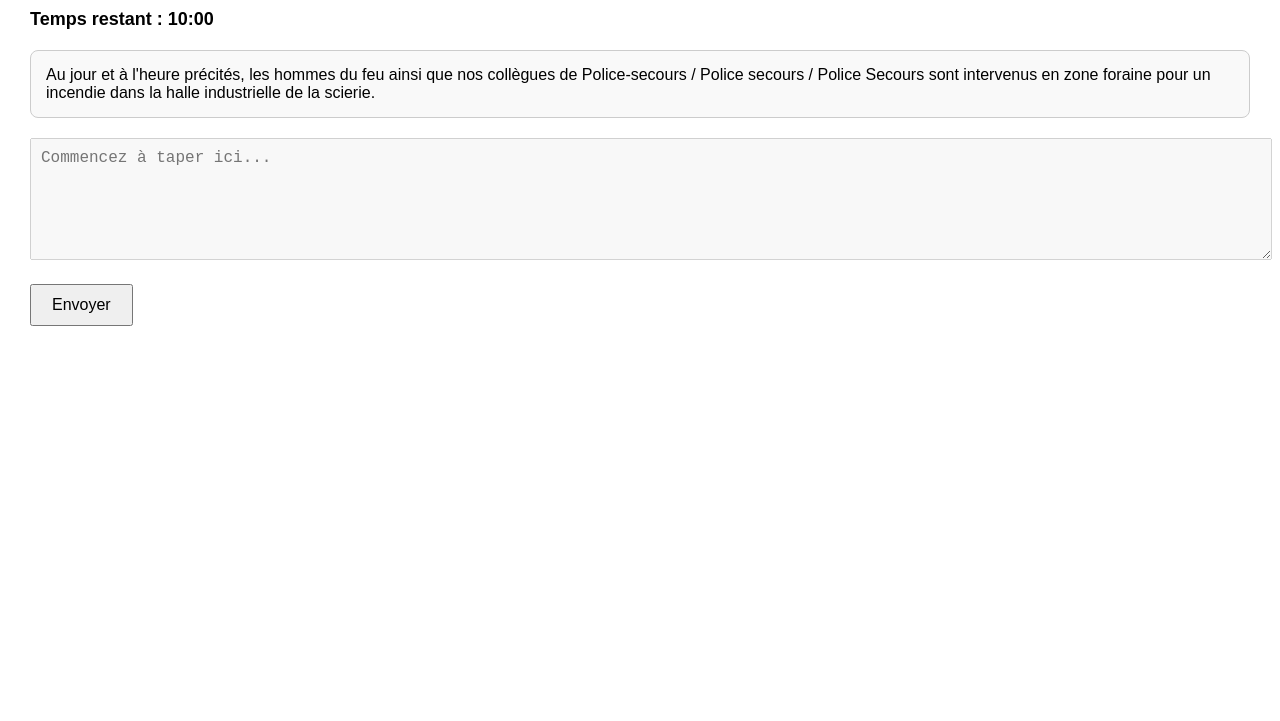
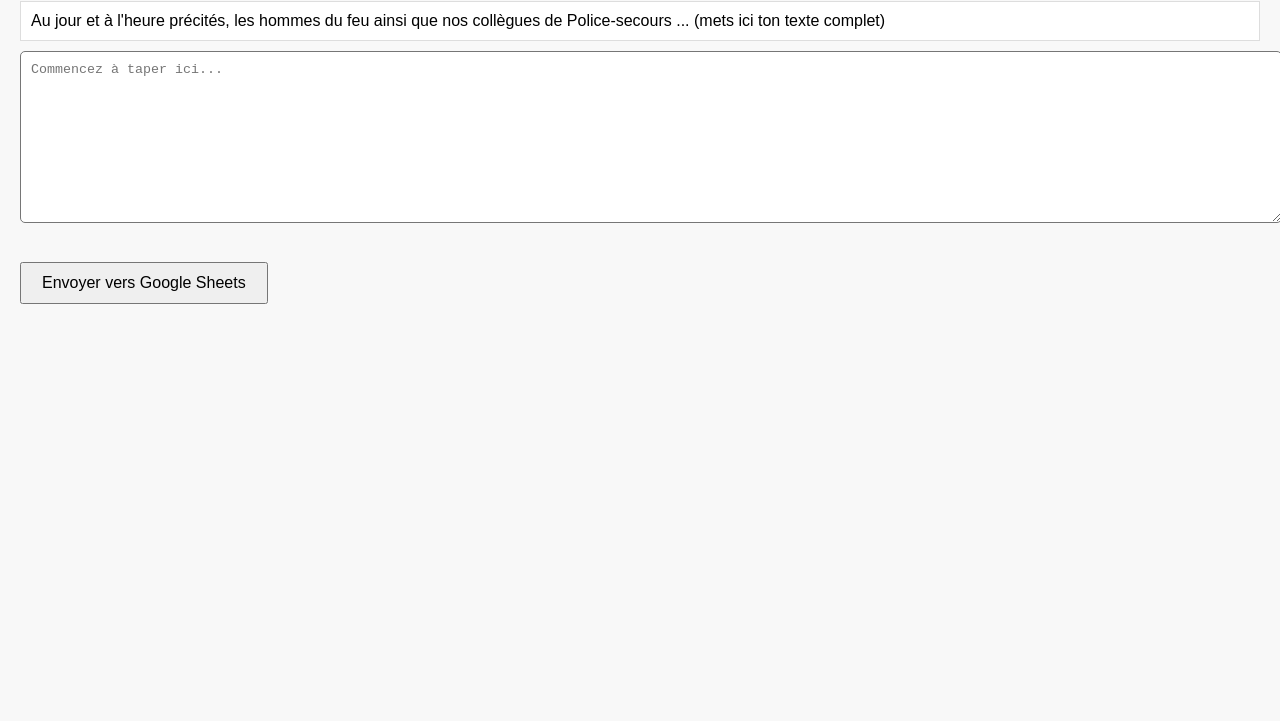
Before and after one commit to jadeuldry/Test-dactylo-1, a plain HTML site: page index.html in a window 1280 px wide. Shown: the part 79-800 px from the top of the page. Drawn offline with Linux system fonts and the light colour scheme.

Commit message:
Update index.html

```diff
--- a/index.html
+++ b/index.html
@@ -4,97 +4,52 @@
   <meta charset="UTF-8">
   <title>Test de dactylographie</title>
   <style>
-    body { font-family: Arial, sans-serif; margin: 30px; }
-    #texte { margin-bottom: 20px; padding: 15px; border: 1px solid #ccc; border-radius: 8px; background: #f9f9f9; }
-    textarea { width: 100%; min-height: 100px; padding: 10px; font-size: 16px; }
-    button { margin-top: 20px; padding: 10px 20px; font-size: 16px; }
-    #timer { font-size: 18px; font-weight: bold; margin-bottom: 20px; }
+    body { font-family: Arial, sans-serif; margin: 20px; background: #f8f8f8; }
+    h1 { text-align: center; }
+    textarea { width: 100%; padding: 10px; border-radius: 5px; }
+    #reference { background: #fff; padding: 10px; border: 1px solid #ddd; margin-bottom: 10px; }
+    #saisie { height: 150px; }
+    #resultats { margin-top: 20px; font-weight: bold; }
+    button { margin-top: 15px; padding: 10px 20px; font-size: 16px; cursor: pointer; }
   </style>
 </head>
 <body>
   <h1>Test de dactylographie</h1>
-  <div id="timer">Temps restant : 10:00</div>
-  <div id="texte"></div>
-  <textarea id="saisie" placeholder="Commencez à taper ici..." disabled></textarea>
-  <button onclick="envoyer()">Envoyer</button>
-  <p id="status"></p>
+
+  <div id="reference"></div>
+
+  <textarea id="saisie" placeholder="Commencez à taper ici..."></textarea>
+
+  <div id="resultats"></div>
+  <button id="envoyer">Envoyer vers Google Sheets</button>
 
   <script>
-    const texteRef = [
-      `Au jour et à l'heure précités, les hommes du feu ainsi que nos collègues de Police-secours / Police secours / Police Secours sont intervenus en zone foraine pour un incendie dans la halle industrielle de la scierie.`,
-      `Une fois l'incendie maîtrisé/ maitrisé, par le personnel du SPSL ainsi que celui du SDIS, soit vers vingt heures, plusieurs pompiers sont restés sur les lieux durant la nuit, pour surveiller le sinistre et éviter que le feu ne reprenne.`,
-      `Le procureur de l'arrondissement de Lausanne a été avisé des faits. Il a été renseigné au fur et à mesure de nos investigations.`,
-      `En compagnie de deux inspectrices de la Police cantonale vaudoise, nous nous sommes déplacés le jeudi quatre août, afin d'effectuer un constat technique. Lors de notre second passage, le chien incendie a fait des recherches approfondies sur le site. Celles-ci ont permis d'effectuer des prélèvements de résidus d'incendie.`,
-      `Lors de nos investigations, nous avons procédé à plusieurs auditions. Aucune des personnes n'a vu ou croisé de personne suspecte / personnes suspectes, à proximité de la scierie, le jour en question. Nous résumons leurs déclarations comme suit :`,
-      `Personne un`,
-      `Selon le justificatif de ses heures de présence à son travail, l'intéressé a pu nous certifier être arrivé à 19h45, sur les lieux de l'incendie. C'est en arrivant vers le restaurant situé à proximité de la scierie, qu'il a aperçu au fond du parc, des flammes proches du bâtiment de la scierie, à l'extérieur de la halle industrielle. Il a clairement vu que les flammes se trouvaient à environ deux mètres de la façade. Après un aller-retour au dépôt des pompiers, il est revenu sur les lieux de l'incendie et a constaté que les flammes s'étaient propagées à la paroi et avaient pris de la hauteur.`,
-      `Personne deux`,
-      `L'intéressé dispose d'un atelier en face de la scierie. Selon lui et la copie de la carte de timbrage de son amie, il a quitté son travail à 19h15 pour aller la chercher, à son travail. En sortant du bureau, il a vu des flammes qui se situaient derrière le local technique de la scierie. Depuis son emplacement, il ne voyait pas le foyer mais uniquement les flammes qui passaient au-dessus dudit local. Il ne s'est pas trop inquiété de la situation, pensant qu'un employé devait être à proximité. Selon lui, les flammes ne touchaient pas la paroi du bâtiment principal mais devaient être à une distance estimée à trois mètres. En rentrant à son domicile, soit environ trente minutes plus tard, il n'a rien constaté de spécial. Il n'a pas vu si les flammes étaient toujours actives.`
-    ];
+    // === Texte de référence ===
+    const texteReference = `Au jour et à l'heure précités, les hommes du feu ainsi que nos collègues de Police-secours ... (mets ici ton texte complet)`;
 
-    let index = 0;
-    let chrono;
-    let tempsRestant = 600; // 10 minutes
-    let started = false;
+    document.getElementById("reference").innerText = texteReference;
 
-    const zoneTexte = document.getElementById("texte");
-    const saisie = document.getElementById("saisie");
-    const timerEl = document.getElementById("timer");
-    zoneTexte.innerText = texteRef[index];
+    // Fonction de calcul des pénalités (uniquement sur la partie tapée)
+    function calculerPenalites(texteTape) {
+      let penalites = 0;
+      let refPart = texteReference.substring(0, texteTape.length);
 
-    function demarrerChrono() {
-      if (started) return;
-      started = true;
-      saisie.disabled = false;
-      chrono = setInterval(() => {
-        tempsRestant--;
-        let min = Math.floor(tempsRestant / 60);
-        let sec = tempsRestant % 60;
-        timerEl.innerText = `Temps restant : ${min}:${sec < 10 ? "0" + sec : sec}`;
-
-        if (tempsRestant === 60) {
-          saisie.style.minHeight = "300px"; // agrandit la case à 1 minute de la fin
-        }
-
-        if (tempsRestant <= 0) {
-          clearInterval(chrono);
-          envoyer();
-        }
-      }, 1000);
-    }
-
-    saisie.addEventListener("input", () => {
-      demarrerChrono();
-      if (saisie.value.endsWith("\n")) {
-        index++;
-        if (index < texteRef.length) {
-          zoneTexte.innerText = texteRef[index];
-          saisie.value = "";
-        }
-      }
-    });
-
-    function calculerPenalites(reference, saisi) {
-      let penalites = 0;
-      const refPartiel = reference.substring(0, saisi.length);
-
-      for (let i = 0; i < saisi.length; i++) {
-        if (saisi[i] !== refPartiel[i]) {
+      for (let i = 0; i < texteTape.length; i++) {
+        if (texteTape[i] !== refPart[i]) {
           penalites++;
         }
       }
       return penalites;
     }
 
-    function envoyer() {
-      clearInterval(chrono);
-      let texteTape = saisie.value.trim();
-      let texteAttendu = texteRef.join("\n");
-      let penalites = calculerPenalites(texteAttendu, texteTape);
-      let totalFrappe = texteTape.length;
-      let pourcentage = totalFrappe > 0 ? ((penalites * 100) / totalFrappe).toFixed(2) : 0;
+    // Génération des résultats
+    function genererResultats() {
+      const saisie = document.getElementById("saisie").value;
+      const totalFrappe = saisie.length;
+      const penalites = calculerPenalites(saisie);
 
-      // Détermination de la mention
+      const pourcentage = totalFrappe > 0 ? (penalites / totalFrappe * 100).toFixed(2) : 0;
+
       let mention = "NC";
       if (pourcentage == 0) mention = "E";
       else if (pourcentage <= 0.13) mention = "TB";
@@ -103,24 +58,33 @@
       else if (pourcentage <= 0.50) mention = "S";
       else mention = "NC";
 
-      const data = {
-        texteTape,
-        penalites,
-        totalFrappe,
-        pourcentage,
-        mention,
-        tempsUtilise: 600 - tempsRestant
-      };
+      return { texteTape: saisie, penalites, totalFrappe, pourcentage, mention, tempsUtilise: tempsUtilise };
+    }
 
+    // Timer
+    let tempsUtilise = 0;
+    let interval;
+    document.getElementById("saisie").addEventListener("input", () => {
+      if (!interval) {
+        interval = setInterval(() => { tempsUtilise++; }, 1000);
+      }
+    });
+
+    // Envoi vers Google Sheets
+    document.getElementById("envoyer").addEventListener("click", () => {
+      const resultats = genererResultats();
       fetch("https://script.google.com/macros/s/AKfycbxXhszJE-OEUe3yAdHpT6JdwyD_qJKc_vC3JnMnmsktvFKMpr3G7g_d8Nk_58oG9rpB/exec", {
         method: "POST",
-        body: JSON.stringify(data),
-        headers: { "Content-Type": "application/json" }
+        body: JSON.stringify(resultats)
       })
-      .then(res => res.text())
-      .then(txt => document.getElementById("status").innerText = "Résultats envoyés ✅")
-      .catch(err => document.getElementById("status").innerText = "Erreur envoi ❌ " + err);
-    }
+      .then(r => r.text())
+      .then(txt => {
+        document.getElementById("resultats").innerText = "Résultats envoyés : " + txt;
+      })
+      .catch(err => {
+        document.getElementById("resultats").innerText = "Erreur envoi: " + err;
+      });
+    });
   </script>
 </body>
 </html>
```
